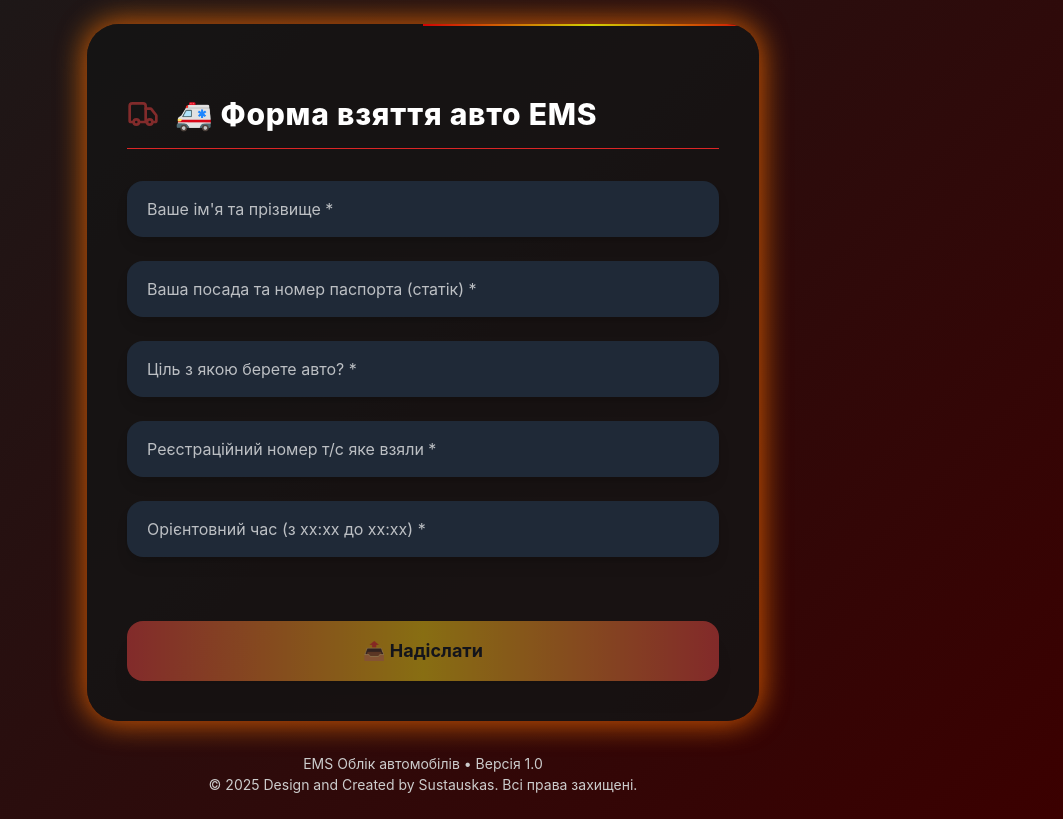
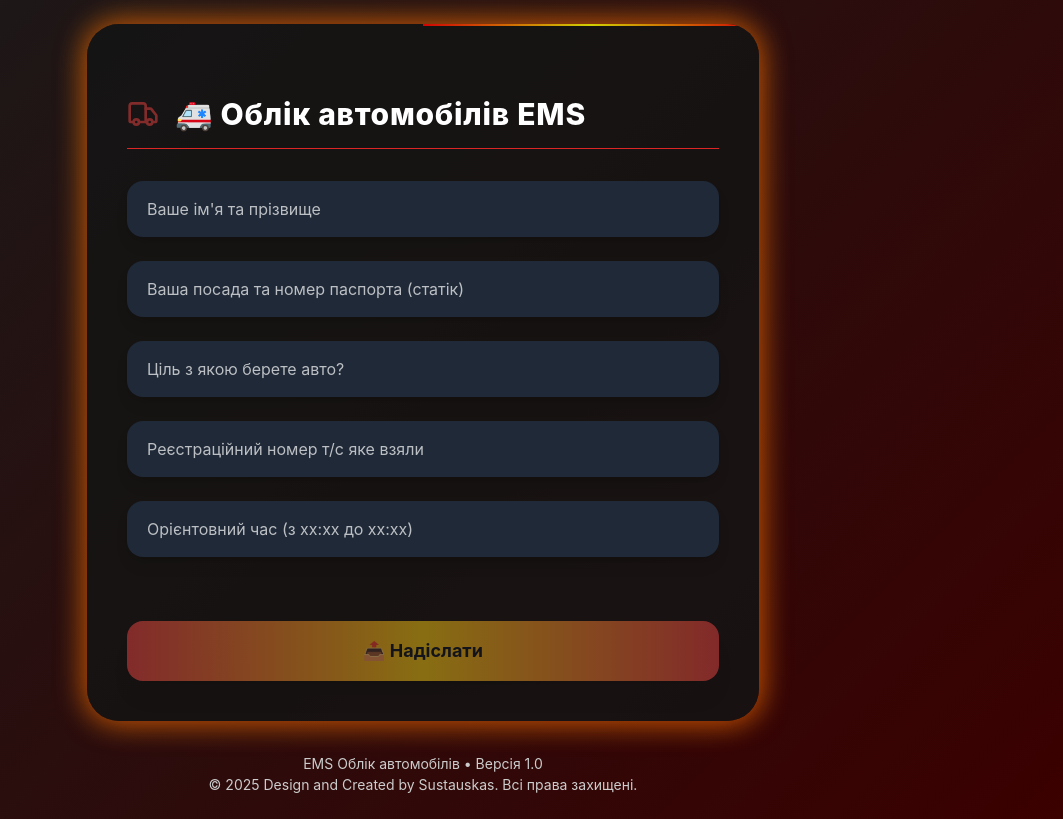
Before and after one commit to Ruslanasrulik/ems-form, a plain HTML site: page index.html in a window 1280 px wide. Shown: the whole page, without its empty margins (217-1280 px from the left). Drawn offline with nearby package versions, Linux system fonts and the light colour scheme.

Commit message:
Actualizar proyecto con imágenes y mejoras

```diff
--- a/index.html
+++ b/index.html
@@ -3,7 +3,7 @@
 <head>
   <meta charset="UTF-8">
   <meta name="viewport" content="width=device-width, initial-scale=1.0">
-  <title>Форма взяття авто EMS - Con Animación Final</title>
+  <title>Облік автомобілів EMS</title>
   <script src="https://cdn.tailwindcss.com"></script>
   <script src="https://unpkg.com/lucide@latest"></script>
   <style>
@@ -136,19 +136,19 @@
 
     <div class="flex items-center gap-4 border-b border-red-600 pb-4">
       <i data-lucide="truck" class="w-8 h-8 text-red-500 animate-pulse"></i>
-      <h1 class="text-3xl font-extrabold tracking-wide">🚑 Форма взяття авто EMS</h1>
+      <h1 class="text-3xl font-extrabold tracking-wide">🚑 Облік автомобілів EMS</h1>
     </div>
 
     <div class="space-y-6">
-      <input id="fullName" type="text" placeholder="Ваше ім'я та прізвище *" required
+      <input id="fullName" type="text" placeholder="Ваше ім'я та прізвище" required
              class="w-full px-5 py-4 rounded-2xl bg-gray-800 placeholder-white/70 text-white focus:outline-none focus:ring-2 focus:ring-red-500 shadow-lg transition transform input-anim">
-      <input id="position" type="text" placeholder="Ваша посада та номер паспорта (статік) *" required
+      <input id="position" type="text" placeholder="Ваша посада та номер паспорта (статік)" required
              class="w-full px-5 py-4 rounded-2xl bg-gray-800 placeholder-white/70 text-white focus:outline-none focus:ring-2 focus:ring-red-500 shadow-lg transition transform input-anim">
-      <input id="purpose" type="text" placeholder="Ціль з якою берете авто? *" required
+      <input id="purpose" type="text" placeholder="Ціль з якою берете авто?" required
              class="w-full px-5 py-4 rounded-2xl bg-gray-800 placeholder-white/70 text-white focus:outline-none focus:ring-2 focus:ring-red-500 shadow-lg transition transform input-anim">
-      <input id="plate" type="text" placeholder="Реєстраційний номер т/с яке взяли *" required
+      <input id="plate" type="text" placeholder="Реєстраційний номер т/с яке взяли" required
              class="w-full px-5 py-4 rounded-2xl bg-gray-800 placeholder-white/70 text-white focus:outline-none focus:ring-2 focus:ring-red-500 shadow-lg transition transform input-anim">
-      <input id="timeRange" type="text" placeholder="Орієнтовний час (з хх:хх до хх:хх) *" required
+      <input id="timeRange" type="text" placeholder="Орієнтовний час (з хх:хх до хх:хх)" required
              class="w-full px-5 py-4 rounded-2xl bg-gray-800 placeholder-white/70 text-white focus:outline-none focus:ring-2 focus:ring-red-500 shadow-lg transition transform input-anim">
     </div>
 
@@ -174,7 +174,7 @@
 
     // Map de matrículas a imágenes
     const ambulanceImages = {
-      "AIW998": "images/aix998.png",
+      "AIW998": "images/aiw998.png",
       "DGJ167": "images/dgj167.png",
       "EGX998": "images/egx998.png",
       "PNY747": "images/pny747.png",
@@ -241,7 +241,7 @@
         headers: { "Content-Type": "application/json" },
         body: JSON.stringify(payload)
       })
-      .then(res => res.ok ? showToast("✅ Форма відправлена в Discord!") : showToast("❌ Помилка при відправленні", "error"))
+      .then(res => res.ok ? showToast("✅ Форма відправлена!") : showToast("❌ Помилка при відправленні", "error"))
       .catch(() => showToast("❌ Не вдалося з'єднатися з Discord.", "error"));
     });
   </script>
```
